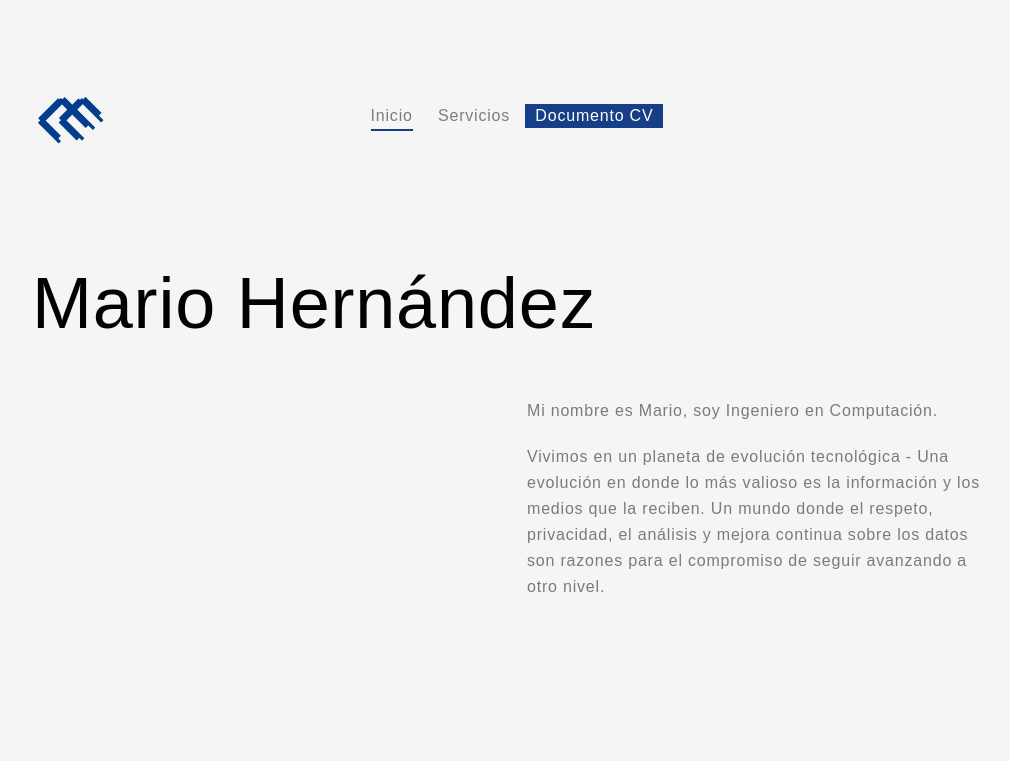
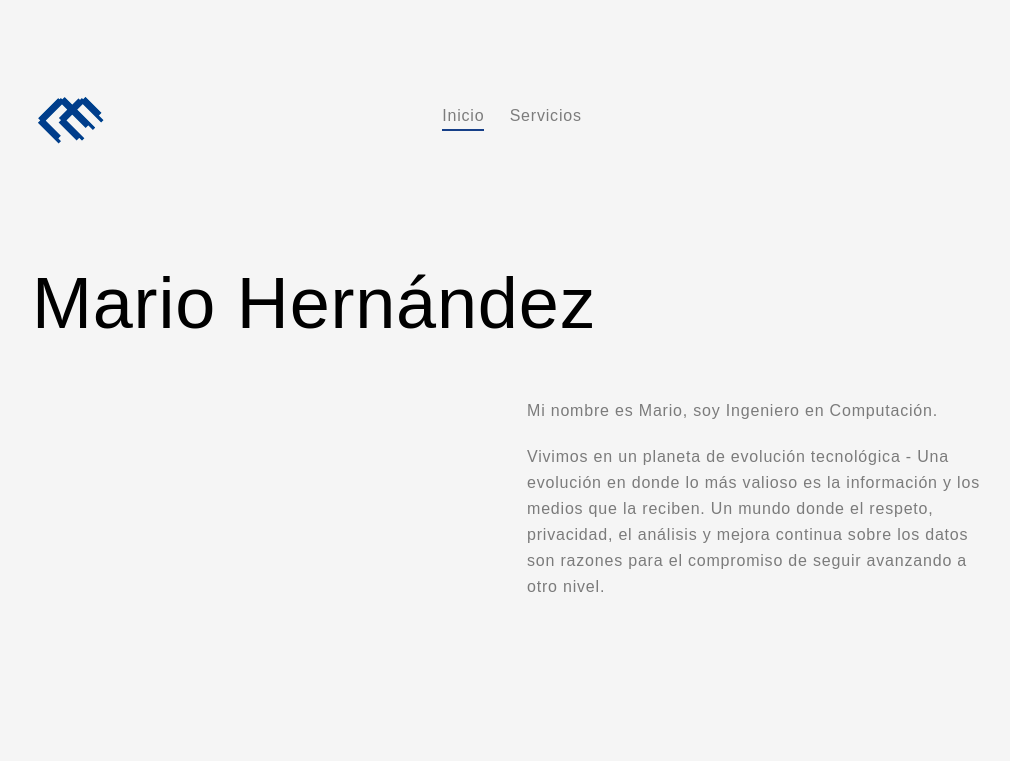
Before and after one commit to codesmario/codesmario.github.io, a plain HTML site: page index.html in a window 1280 px wide. Shown: the top 761 px of the page, without its empty margins (128-1138 px from the left). Drawn offline with Linux system fonts and the light colour scheme; some packages are replaced by stand-ins of ours; no server answers; a web font is replaced by a local one.

Commit message:
upgrade: web

```diff
--- a/index.html
+++ b/index.html
@@ -88,9 +88,9 @@ DESIGNED & DEVELOPED by FREEHTML5.CO
 							<li>
 								<a href="servicios.html">Servicios</a>
 							</li>
-							<li class="nav-doc">
+							<!-- <li class="nav-doc">
 								<a href="./assets/CV-2024-CODESMARIO.pdf">Documento CV</a>
-							</li>
+							</li>  -->
 						</ul>
 					</nav>
 				</div>
```
Also changed, not shown: servicios.html (+2 -2 lines).
